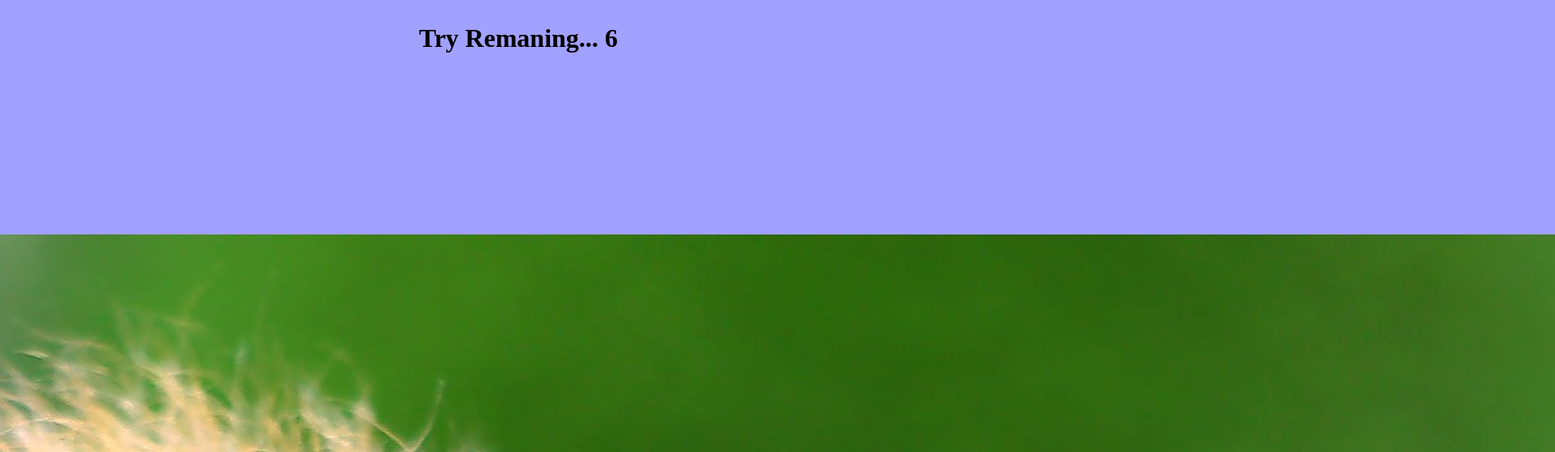
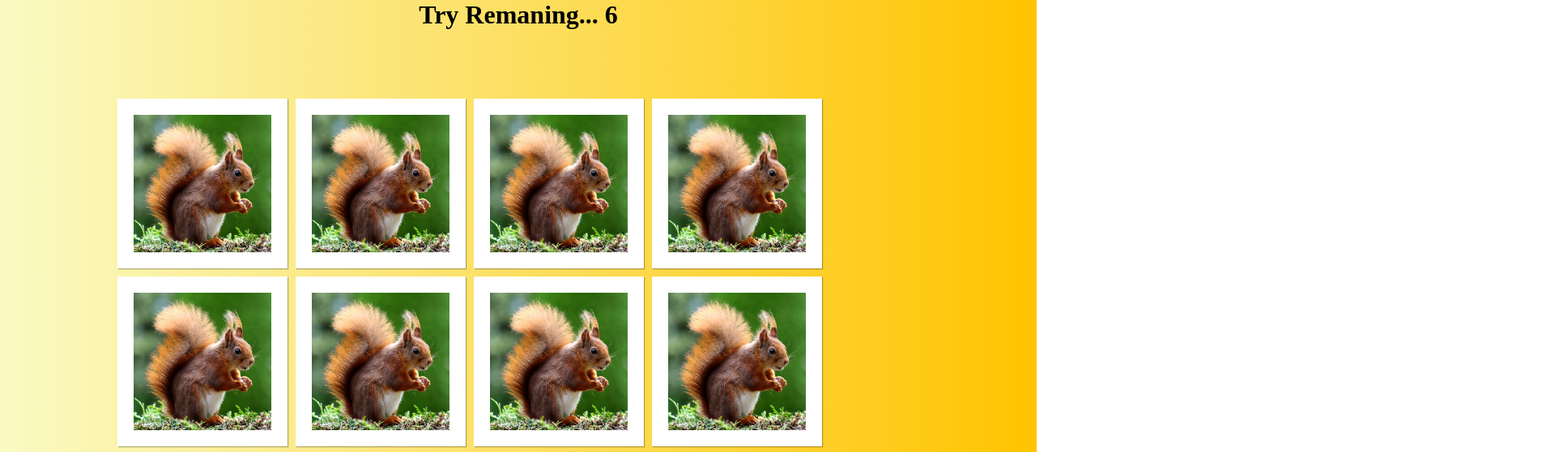
Before and after one commit to vishaldixit8819/Web_Development_Endterm, a plain HTML site: page cardflip.html in a window 1280 px wide. Shown: the top 559 px of the page at 81% size, 1920 px wide, since content can reach past the window. Drawn offline with Linux system fonts and the light colour scheme.

Commit message:
Update cardflip.css

```diff
--- a/cardflip.css
+++ b/cardflip.css
@@ -1,13 +1,107 @@
-.grid {
-    display: flex;
-    flex-wrap: wrap;
-    width: 400px;
-    height: 300px;
-  }
-body{
-    display: flex;
-    justify-content: center;
-    align-items: center;
-    flex-direction: column;
-    background-color: rgba(0, 0, 255, 0.368);
+* {
+  padding: 0;
+  margin: 0;
+  box-sizing: border-box;
 }
+
+.heading {
+  text-align: center;
+}
+
+body {
+  height: 100vh;
+  background-image: linear-gradient(to right,rgb(250, 250, 195),rgb(255, 196, 0));
+}
+
+.app {
+  height: 100vh;
+  display: flex;
+}
+
+.memory-game {
+  max-width: 1000px;
+  height: 640px;
+  margin: auto;
+  display: flex;
+  flex-wrap: wrap;
+}
+
+.memory-card {
+  width: 210px;
+  height: 210px;
+  margin: 5px;
+  position: relative;
+  box-shadow: 1px 1px 1px rgba(0, 0, 0, .3);
+}
+
+.front-face,
+.back-face {
+  width: 100%;
+  height: 100%;
+  padding: 20px;
+  position: absolute;
+  background: #1C7CCC;
+}
+
+.memory-card {
+  width: 210px;
+  height: 210px;
+  margin: 5px;
+  position: relative;
+  transform-style: preserve-3d;
+  box-shadow: 1px 1px 0 rgba(0, 0, 0, .3);
+  transform: scale(1);
+}
+
+.memory-card:active {
+  transform: scale(0.97);
+  transition: transform .2s;
+}
+
+.memory-card.flip {
+  transform: rotateY(180deg);
+}
+
+.memory-game {
+  max-width: 1000px;
+  height: 640px;
+  margin: auto;
+  display: flex;
+  flex-wrap: wrap;
+  perspective: 1000px;
+}
+
+.memory-card {
+  width: 210px;
+  height: 210px;
+  margin: 5px;
+  position: relative;
+  box-shadow: 1px 1px 1px rgba(0, 0, 0, .3);
+  transform: scale(1);
+  transform-style: preserve-3d;
+}
+
+.memory-card {
+  width: 210px;
+  height: 210px;
+  margin: 5px;
+  position: relative;
+  box-shadow: 1px 1px 1px rgba(0, 0, 0, .3);
+  transform: scale(1);
+  transform-style: preserve-3d;
+  transition: transform .5s;
+}
+
+.front-face,
+.back-face {
+  width: 100%;
+  height: 100%;
+  padding: 20px;
+  position: absolute;
+  background: #ffffff;
+  backface-visibility: hidden;
+}
+
+.front-face {
+  transform: rotateY(180deg);
+}
```
